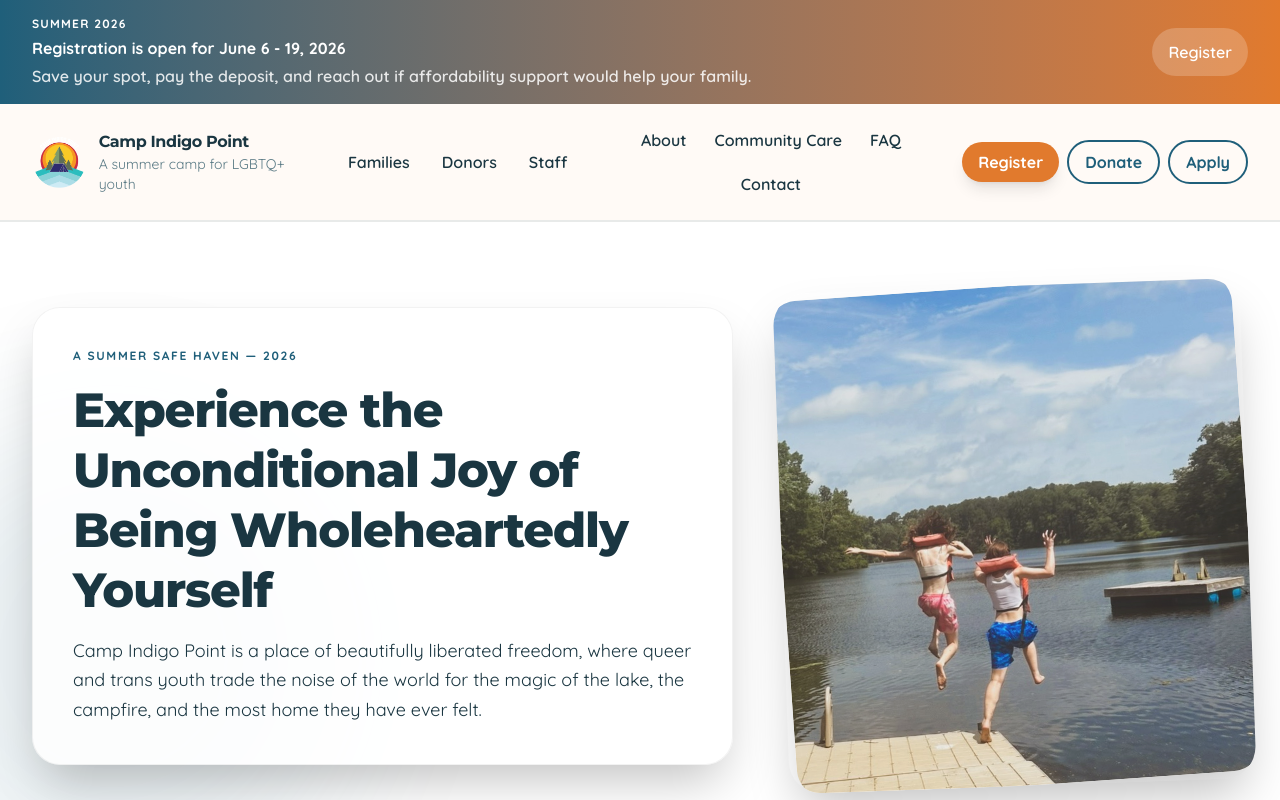
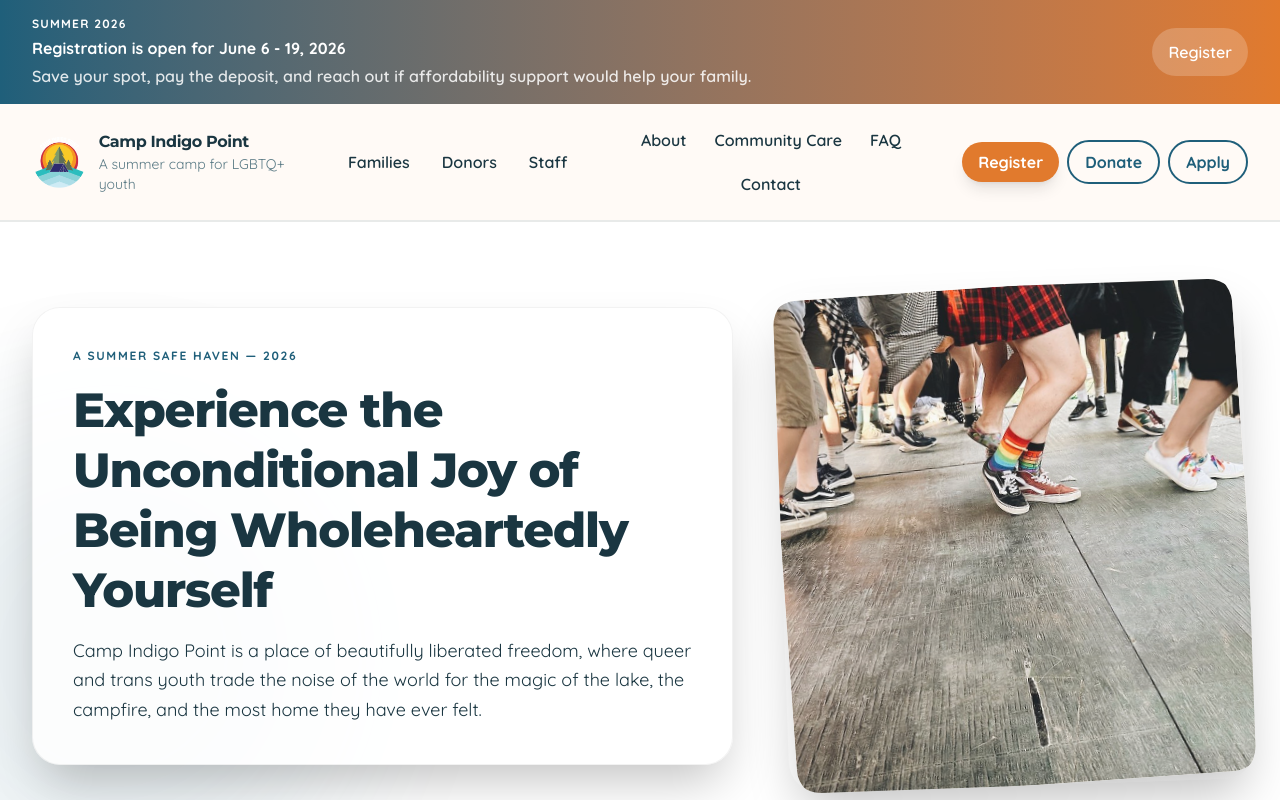
Before and after one commit to RavBogard/CampIndigoPoint, a React (Vite) app: page / in a window 1280 px wide. Shown: the top 800 px of the page. Built offline with nearby package versions, Linux system fonts and the light colour scheme.

Commit message:
fix: re-curate homepage hero gallery
- Shuffle photo order to avoid consecutive swimming photos
- Expand array with new diverse activity photos (messy games, campfires)

```diff
--- a/src/content/home.js
+++ b/src/content/home.js
@@ -8,11 +8,12 @@ export const homePage = {
   primaryActionId: actionLinks.register.id,
   heroGallery: [
     { src: '/images/gallery/camp-photo-1.jpg', alt: 'Joyful moments at Camp Indigo Point' },
-    { src: '/images/gallery/camp-photo-10.jpg', alt: 'Campers laughing together' },
-    { src: '/images/gallery/camp-photo-13.jpg', alt: 'The magic of summer camp' },
+    { src: '/images/gallery/camp-photo-16.jpg', alt: 'Campers exploring nature' },
+    { src: '/images/gallery/camp-photo-11.jpg', alt: 'A supportive camp moment' },
     { src: '/images/gallery/camp-photo-14.jpg', alt: 'Kids being kids' },
-    { src: '/images/gallery/camp-photo-11.jpg', alt: 'A supportive camp moment' },
+    { src: '/images/gallery/camp-photo-7.jpg', alt: 'Campers at a campfire' },
     { src: '/images/gallery/camp-photo-15.jpg', alt: 'A vibrant queer community' },
+    { src: '/images/gallery/camp-photo-18.jpg', alt: 'Celebrating identity outdoors' },
     { src: '/images/gallery/camp-photo-12.jpg', alt: 'Intergenerational queer community' }
   ],
   hero: {
```
